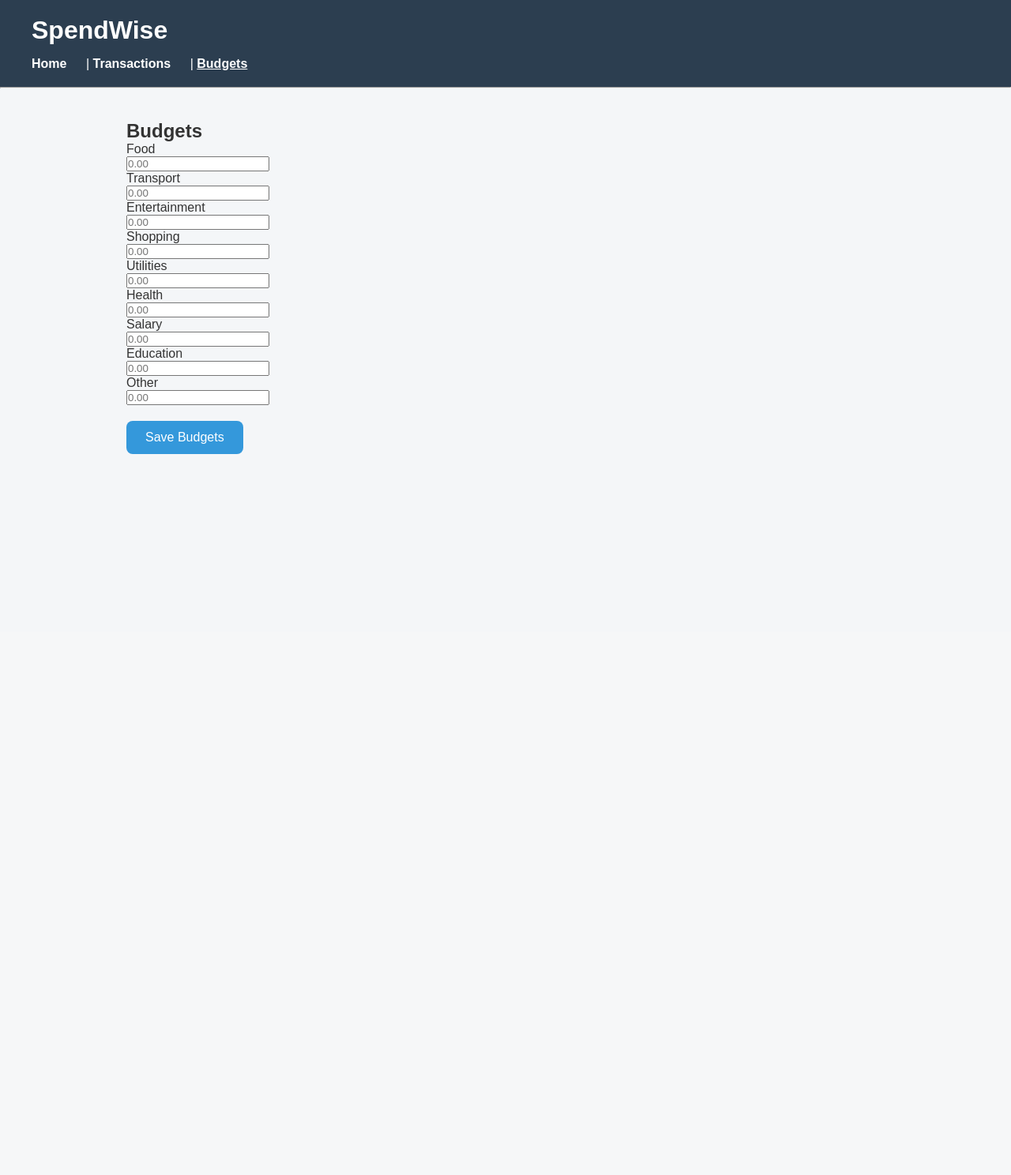
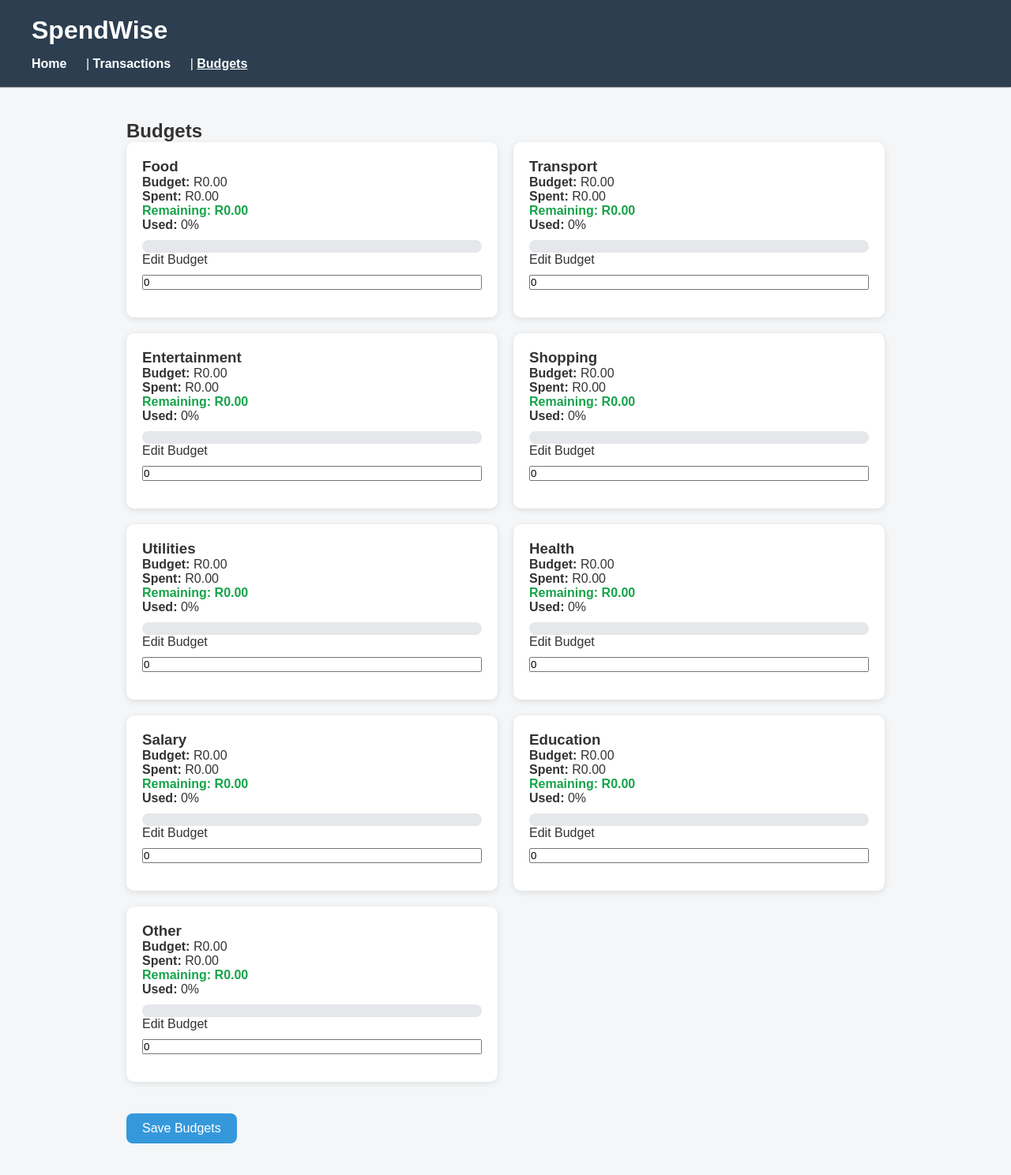
Before and after one commit to CharlesFortuin/SpendWise, a Flask app: page /budgets in a window 1280 px wide. Shown: the whole page at 79% size. Before the commit the page ends 575 px from the top, so only its background shows below. Run offline with Flask 3, Linux system fonts and the light colour scheme; data that the repository does not hold is empty.

Commit message:
Complete budget management feature

```diff
--- a/app.py
+++ b/app.py
@@ -16,7 +16,8 @@ from utils.database import (
                             get_filtered_transactions,
                             get_expenses_by_category,
                             get_budgets,
-                            save_budget)
+                            save_budget,
+                            get_expenses_by_category_dict)
 
 app = Flask(__name__)
 
@@ -141,11 +142,13 @@ def budgets():
         return redirect(url_for("budgets"))
 
     budgets = get_budgets()
+    expenses = get_expenses_by_category_dict()
 
     return render_template(
         "budgets.html",
         app_name = "SpendWise",
         budgets=budgets,
+        expenses=expenses,
         categories=CATEGORIES,
         active_page="budgets"
     )
--- a/static/css/style.css
+++ b/static/css/style.css
@@ -203,3 +203,67 @@ tr:hover {
     border-radius: 6px;
     font-weight: bold;
 }
+
+/* Budget */
+
+.budget-container {
+    display: grid;
+    grid-template-columns: repeat(auto-fit, minmax(320px, 1fr));
+    gap: 20px;
+    margin-bottom: 20px;
+}
+
+.save-budgets {
+    margin-top: 20px;
+    padding: 10px 20px;
+}
+
+.budget-card {
+    background: white;
+    padding: 20px;
+    border-radius: 10px;
+    box-shadow: 0 2px 8px rgba(0, 0, 0, 0.1);
+}
+
+.budget-card h3 {
+    margin-top: 0;
+}
+
+.budget-card input {
+    width: 100%;
+    margin: 10px 0 15px;
+}
+
+.progress-bar {
+    width: 100%;
+    height: 16px;
+    background: #e5e7eb;
+    border-radius: 999px;
+    overflow: hidden;
+    margin-top: 10px;
+}
+
+.progress-fill {
+    height: 100%;
+    width: 0;
+    background: #22c55e;
+    transition: width 0.3s ease;
+}
+
+.progress-fill.warning {
+    background: #f59e0b;
+}
+
+.progress-fill.over-budget {
+    background: #ef4444;
+}
+
+.positive {
+    color: #16a34a;
+    font-weight: bold;
+}
+
+.negative {
+    color: #dc2626;
+    font-weight: bold;
+}
--- a/templates/budgets.html
+++ b/templates/budgets.html
@@ -6,10 +6,46 @@
 
 <form method="POST">
 
+    <div class="budget-container">
+
         {% for category in categories %}
 
-    <p>
-        <label>{{ category }}</label><br>
+        {% set budget = budgets.get(category, 0) %}
+        {% set spent = expenses.get(category, 0) %}
+        {% set remaining = budget - spent %}
+
+        {% if budget > 0 %}
+            {% set percentage = (spent / budget) * 100 %}
+        {% else %}
+            {% set percentage = 0 %}
+        {% endif %}
+
+        <div class="budget-card">
+
+            <h3>{{ category }}</h3>
+
+            <p><strong>Budget:</strong> R{{ "%.2f"|format(budget) }}</p>
+            <p><strong>Spent:</strong> R{{ "%.2f"|format(spent) }}</p>
+
+            <p class="{% if remaining < 0 %}negative{% else %}positive{% endif %}">
+                <strong>Remaining:</strong> R{{ "%.2f"|format(remaining) }}
+            </p>
+
+            <p><strong>Used:</strong> {{ "%.0f"|format(percentage) }}%</p>
+
+            <div class="progress-bar">
+                <div
+                    class="progress-fill
+                    {% if percentage >= 100 %}
+                        over-budget
+                    {% elif percentage >= 80 %}
+                        warning
+                    {% endif %}"
+                    style="width: {{ percentage if percentage <= 100 else 100 }}%;">
+                </div>
+            </div>
+
+            <label>Edit Budget</label><br>
 
             <input
                 type="number"
@@ -17,13 +53,16 @@
                 step="0.01"
                 min="0"
                 placeholder="0.00"
-            value="{{ budgets.get(category, '') }}"
+                value="{{ budget }}"
             >
-    </p>
+
+        </div>
 
         {% endfor %}
 
-    <button type="submit">
+    </div>
+
+    <button class="save-budgets" type="submit">
         Save Budgets
     </button>
 
--- a/utils/database.py
+++ b/utils/database.py
@@ -132,6 +132,16 @@ def get_expenses_by_category():
     connection.close()
     return [dict(expense) for expense in expenses]
 
+def get_expenses_by_category_dict():
+    expenses = get_expenses_by_category()
+
+    expense_dict = {}
+
+    for expense in expenses:
+        expense_dict[expense["category"]] = expense["total"]
+
+    return expense_dict
+
 def remove_transaction(transaction_id):
     connection = get_connection()
     cursor = connection.cursor()
```
Also changed, not shown: README.md, 4 other files. Lines whose indentation alone changed are shown as unchanged.
